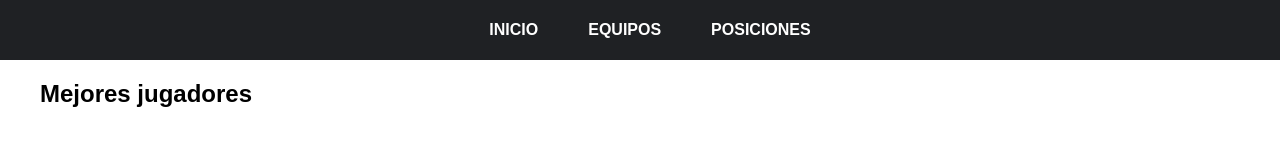
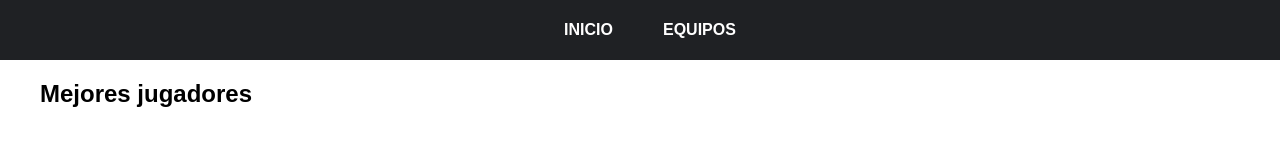
Before and after one commit to Gerardo1112/Gerardo, a plain HTML site: page futbol.html in a window 1280 px wide. Shown: the top 164 px of the page. Drawn offline with Linux system fonts and the light colour scheme.

Commit message:
Update futbol.html

```diff
--- a/futbol.html
+++ b/futbol.html
@@ -14,9 +14,9 @@
     <nav>
       <ul>
 
-        <li><a href="C:\Users\Gera\Downloads\BTH PAGINA\index.html ">Inicio</a></li>
-        <li><a href="C:\Users\Gera\Downloads\BTH PAGINA\equipos.html">Equipos</a></li>
-        <li><a href="#">Posiciones</a></li>
+        <li><a href="index.html ">Inicio</a></li>
+        <li><a href="equipos.html">Equipos</a></li>
+
       </ul>
     </nav>
   </header>
```
